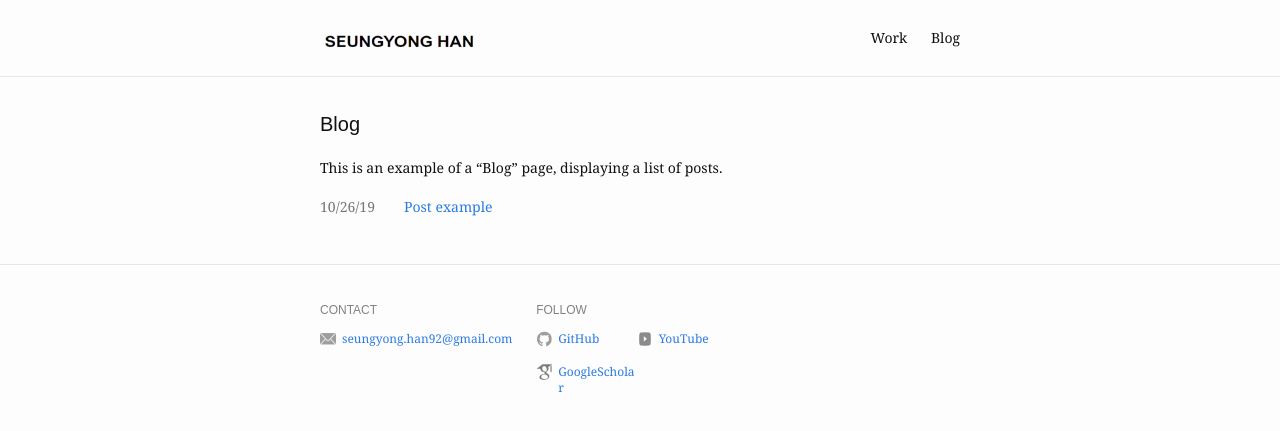
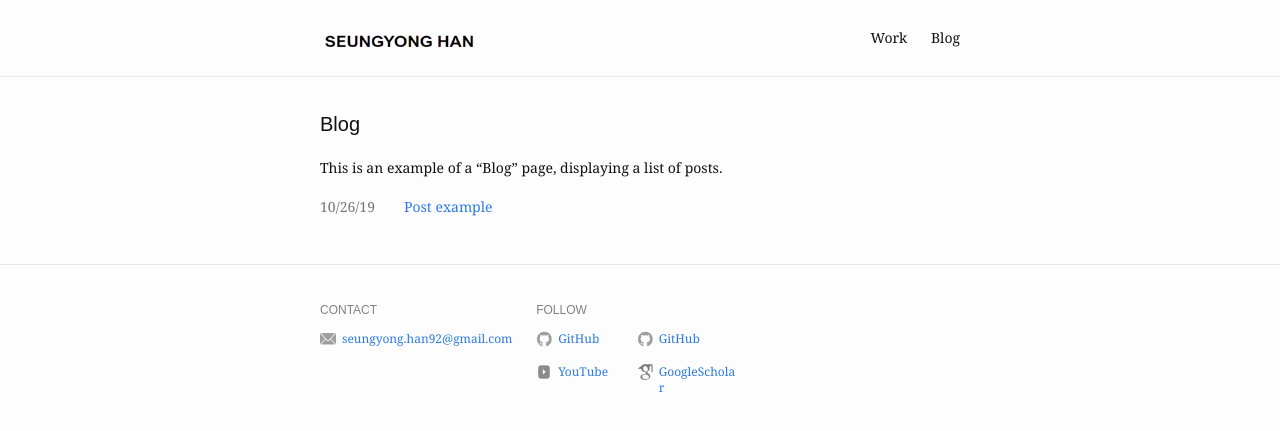
Before and after one commit to seungyong-han/seungyong-han.github.io, a Jekyll site: the page built from blog.md, in a window 1280 px wide. Shown: the top 431 px of the page. Built offline with Jekyll 4.4.1, drawn with Linux system fonts in a browser that asks for light colours.

Commit message:
Initial commit

```diff
--- a/_config.yml
+++ b/_config.yml
@@ -21,6 +21,8 @@ footer:
       link: seungyong.han92@gmail.com
 
   follow:
+    - name: GitHub
+      link: https://github.com/seungyong-han
     - name: GitHub
       link: https://github.com/seungyong-han
     - name: YouTube
```
